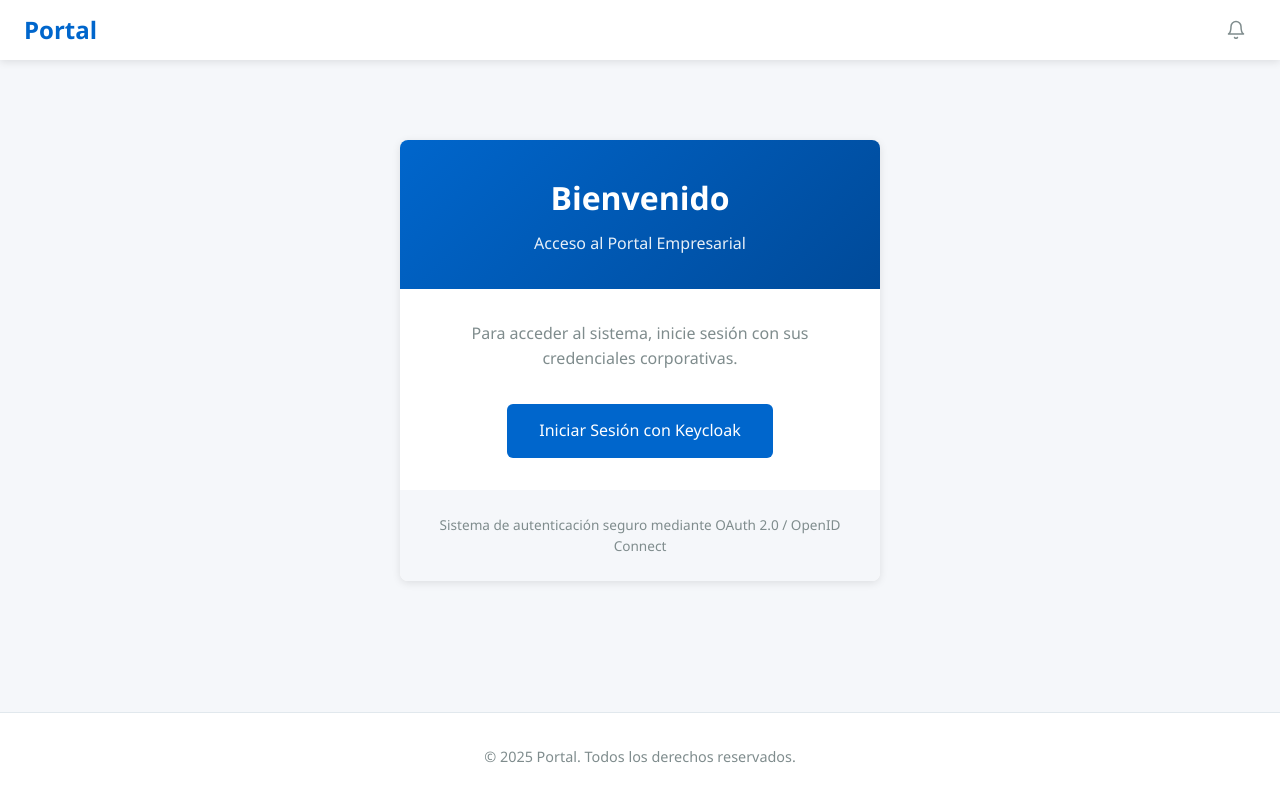
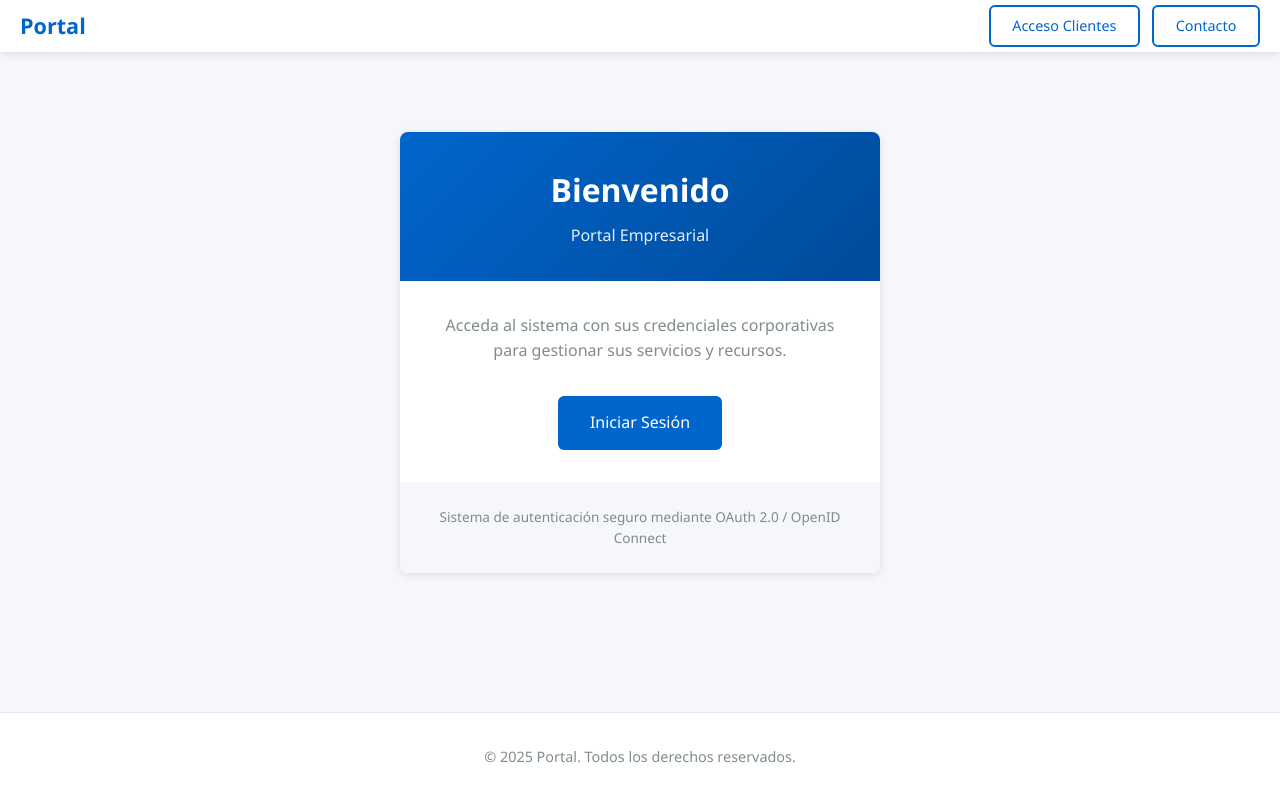
Before and after one commit to PabloTorresOyarzun/base, a Python web app: template portal/templates/index.html in a window 1280 px wide. Run offline with Jinja, Linux system fonts and the light colour scheme; the template is opened without the code that fills it, so the values that code supplies are empty.

Commit message:
better index

```diff
--- a/portal/static/global.css
+++ b/portal/static/global.css
@@ -16,7 +16,7 @@
     --success-color: #27ae60;
     --shadow: 0 2px 8px rgba(0, 0, 0, 0.1);
     --shadow-hover: 0 4px 16px rgba(0, 0, 0, 0.15);
-    --navbar-height: 60px;
+    --navbar-height: 52px;
     --sidebar-width: 250px;
     --sidebar-collapsed-width: 70px;
 }
@@ -62,7 +62,7 @@ nav.navbar {
     display: flex;
     align-items: center;
     justify-content: space-between;
-    padding: 0 1.5rem;
+    padding: 0 1.25rem;
     z-index: 1000;
 }
 
@@ -73,15 +73,15 @@ nav.navbar {
 }
 
 .navbar .navbar-brand {
-    font-size: 1.5rem;
+    font-size: 1.35rem;
     font-weight: 600;
     color: var(--primary-color);
     text-decoration: none;
 }
 
 .navbar .sidebar-toggle {
-    width: 40px;
-    height: 40px;
+    width: 36px;
+    height: 36px;
     background: none;
     border: none;
     cursor: pointer;
@@ -145,8 +129,8 @@ body.sidebar-collapsed .navbar .toggle-icon::after {
 }
 
 .navbar .navbar-icon-btn {
-    width: 40px;
-    height: 40px;
+    width: 36px;
+    height: 36px;
     background: none;
     border: none;
     cursor: pointer;
@@ -464,6 +488,28 @@ body.sidebar-collapsed aside.sidebar .sidebar-item span {
     box-shadow: var(--shadow-hover);
 }
 
+.btn-outline {
+    background-color: transparent;
+    color: var(--primary-color);
+    border: 2px solid var(--primary-color);
+}
+
+.btn-outline:hover {
+    background-color: var(--primary-color);
+    color: white;
+    transform: translateY(-2px);
+    box-shadow: var(--shadow-hover);
+}
+
+.navbar-public .navbar-right {
+    gap: 0.75rem;
+}
+
+.navbar-public .btn-outline {
+    padding: 0.45rem 1.35rem;
+    font-size: 0.9rem;
+}
+
 /* ============================================================
    DASHBOARD
    ============================================================ */
--- a/portal/templates/base.html
+++ b/portal/templates/base.html
@@ -7,27 +7,43 @@
     <link rel="stylesheet" href="{{ base_path }}/static/global.css">
     {% block extra_css %}{% endblock %}
 </head>
-<body class="{% if authenticated %}has-sidebar{% endif %}">
+<body class="{% block body_class %}{% if authenticated %}has-sidebar{% endif %}{% endblock %}">
+    {% block navbar_override %}
     <nav class="navbar">
         <div class="navbar-left">
             {% if authenticated %}
             <button class="sidebar-toggle" id="sidebarToggle" aria-label="Toggle sidebar">
                 <span class="toggle-icon"></span>
             </button>
-            {% else %}
+            {% endif %}
             <a href="{{ base_path if base_path else '/' }}" class="navbar-brand">Portal</a>
-            {% endif %}
         </div>
 
         <div class="navbar-right">
-            <button class="navbar-icon-btn" id="notificationBtn" aria-label="Notificaciones">
+            {% if authenticated %}
+            <div class="navbar-notification-menu">
+                <button class="navbar-icon-btn" id="notificationBtn" aria-label="Notificaciones" aria-expanded="false">
                     <svg width="20" height="20" viewBox="0 0 20 20" fill="none">
                         <path d="M15 6.5C15 5.17392 14.4732 3.90215 13.5355 2.96447C12.5979 2.02678 11.3261 1.5 10 1.5C8.67392 1.5 7.40215 2.02678 6.46447 2.96447C5.52678 3.90215 5 5.17392 5 6.5C5 12.5 2.5 14 2.5 14H17.5C17.5 14 15 12.5 15 6.5Z" stroke="currentColor" stroke-width="1.5" stroke-linecap="round" stroke-linejoin="round"/>
                         <path d="M11.4417 17.5C11.2952 17.7526 11.0849 17.9622 10.8319 18.1079C10.5789 18.2537 10.292 18.3304 10 18.3304C9.70802 18.3304 9.42115 18.2537 9.16813 18.1079C8.9151 17.9622 8.70484 17.7526 8.55835 17.5" stroke="currentColor" stroke-width="1.5" stroke-linecap="round" stroke-linejoin="round"/>
                     </svg>
                 </button>
+                <div class="notification-dropdown" id="notificationDropdown">
+                    <div class="notification-header">
+                        <h4>Notificaciones</h4>
+                    </div>
+                    <div class="notification-body">
+                        <div class="notification-empty">
+                            <svg width="48" height="48" viewBox="0 0 24 24" fill="none">
+                                <path d="M18 8C18 6.4087 17.3679 4.88258 16.2426 3.75736C15.1174 2.63214 13.5913 2 12 2C10.4087 2 8.88258 2.63214 7.75736 3.75736C6.63214 4.88258 6 6.4087 6 8C6 15 3 17 3 17H21C21 17 18 15 18 8Z" stroke="currentColor" stroke-width="1.5" stroke-linecap="round" stroke-linejoin="round"/>
+                                <path d="M13.73 21C13.5542 21.3031 13.3019 21.5547 12.9982 21.7295C12.6946 21.9044 12.3504 21.9965 12 21.9965C11.6496 21.9965 11.3054 21.9044 11.0018 21.7295C10.6982 21.5547 10.4458 21.3031 10.27 21" stroke="currentColor" stroke-width="1.5" stroke-linecap="round" stroke-linejoin="round"/>
+                            </svg>
+                            <p>No hay notificaciones</p>
+                        </div>
+                    </div>
+                </div>
+            </div>
 
-            {% if authenticated %}
             <div class="navbar-user-menu">
                 <button class="user-menu-trigger" id="userMenuTrigger" aria-expanded="false">
                     <div class="user-avatar">{{ user.name[0] if user.name else user.email[0] }}</div>
@@ -47,12 +63,11 @@
             {% endif %}
         </div>
     </nav>
+    {% endblock %}
 
+    {% block sidebar %}
     {% if authenticated %}
     <aside class="sidebar" id="sidebar">
-        <div class="sidebar-header">
-            <h2 class="sidebar-title">Portal</h2>
-        </div>
         <nav class="sidebar-nav">
             {% block sidebar_nav %}
             <a href="{{ base_path }}/home" class="sidebar-item active">
@@ -66,6 +81,7 @@
         </nav>
     </aside>
     {% endif %}
+    {% endblock %}
 
     <main class="main-content">
         <div class="container">
@@ -119,6 +135,23 @@
                 });
             }
 
+            const notificationBtn = document.getElementById('notificationBtn');
+            const notificationDropdown = document.getElementById('notificationDropdown');
+
+            if (notificationBtn && notificationDropdown) {
+                notificationBtn.addEventListener('click', function(e) {
+                    e.stopPropagation();
+                    const isExpanded = notificationBtn.getAttribute('aria-expanded') === 'true';
+                    notificationBtn.setAttribute('aria-expanded', !isExpanded);
+                    notificationDropdown.classList.toggle('active');
+
+                    if (userMenuDropdown) {
+                        userMenuTrigger.setAttribute('aria-expanded', 'false');
+                        userMenuDropdown.classList.remove('active');
+                    }
+                });
+            }
+
             const userMenuTrigger = document.getElementById('userMenuTrigger');
             const userMenuDropdown = document.getElementById('userMenuDropdown');
 
@@ -128,13 +161,24 @@
                     const isExpanded = userMenuTrigger.getAttribute('aria-expanded') === 'true';
                     userMenuTrigger.setAttribute('aria-expanded', !isExpanded);
                     userMenuDropdown.classList.toggle('active');
+
+                    if (notificationDropdown) {
+                        notificationBtn.setAttribute('aria-expanded', 'false');
+                        notificationDropdown.classList.remove('active');
+                    }
                 });
+            }
 
             document.addEventListener('click', function() {
+                if (userMenuTrigger && userMenuDropdown) {
                     userMenuTrigger.setAttribute('aria-expanded', 'false');
                     userMenuDropdown.classList.remove('active');
+                }
+                if (notificationBtn && notificationDropdown) {
+                    notificationBtn.setAttribute('aria-expanded', 'false');
+                    notificationDropdown.classList.remove('active');
+                }
             });
-            }
         });
     </script>
 
--- a/portal/templates/index.html
+++ b/portal/templates/index.html
@@ -1,23 +1,46 @@
 {% extends "base.html" %}
 
 {% block title %}Inicio de Sesión - Portal{% endblock %}
+
+{% block body_class %}{% endblock %}
+
+{% if not authenticated %}
+{% block navbar_override %}
+<nav class="navbar navbar-public">
+    <div class="navbar-left">
+        <a href="{{ base_path if base_path else '/' }}" class="navbar-brand">Portal</a>
+    </div>
+
+    <div class="navbar-right">
+        <a href="{{ base_path }}/login" class="btn btn-outline">Acceso Clientes</a>
+        <a href="{{ base_path }}/contact" class="btn btn-outline">Contacto</a>
+    </div>
+</nav>
+{% endblock %}
+{% endif %}
+
+{% block sidebar %}{% endblock %}
 
 {% block content %}
 <div class="login-container">
     <div class="login-card">
         <div class="login-header">
             <h2>Bienvenido</h2>
-            <p>Acceso al Portal Empresarial</p>
+            <p>Portal Empresarial</p>
         </div>
 
         <div class="login-body">
+            {% if authenticated %}
             <p class="login-description">
-                Para acceder al sistema, inicie sesión con sus credenciales corporativas.
+                Ya tiene una sesión activa. Acceda al panel de control para gestionar sus servicios.
             </p>
-
-            <a href="{{ auth_url }}" class="btn btn-primary">
-                Iniciar Sesión con Keycloak
-            </a>
+            <a href="{{ base_path }}/home" class="btn btn-primary">Ir al Dashboard</a>
+            {% else %}
+            <p class="login-description">
+                Acceda al sistema con sus credenciales corporativas para gestionar sus servicios y recursos.
+            </p>
+            <a href="{{ base_path }}/login" class="btn btn-primary">Iniciar Sesión</a>
+            {% endif %}
         </div>
 
         <div class="login-footer">
```
Also changed, not shown: other parts of portal/static/global.css (+72 -43 lines), portal/main.py (+18 -7 lines). Lines whose indentation alone changed are shown as unchanged.
